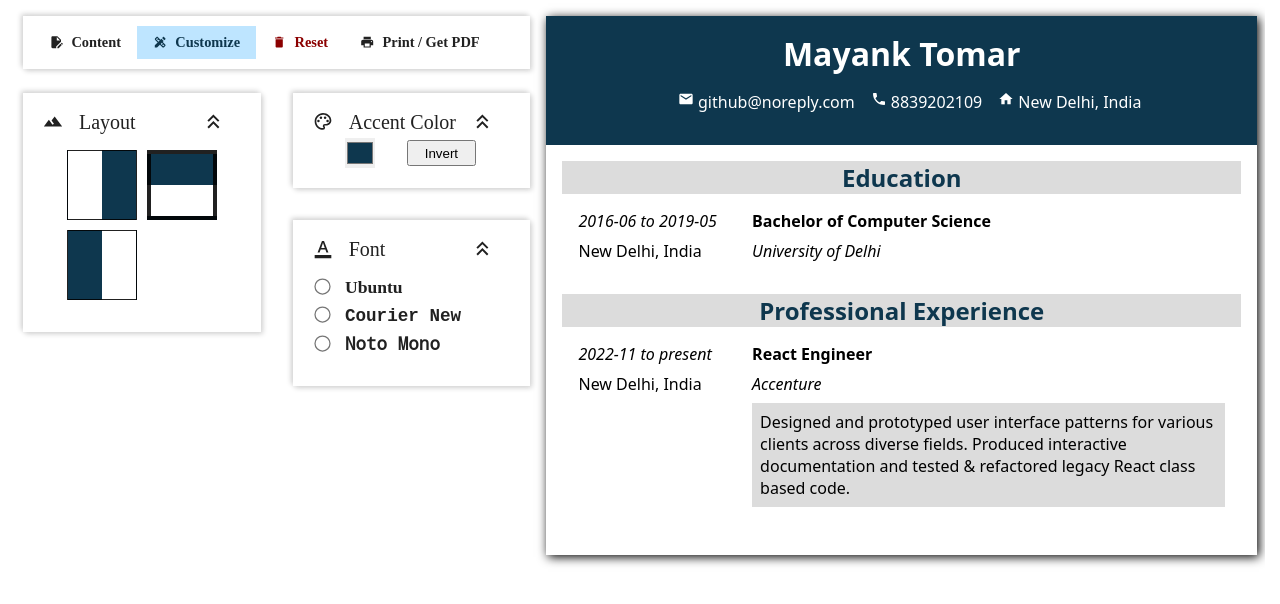
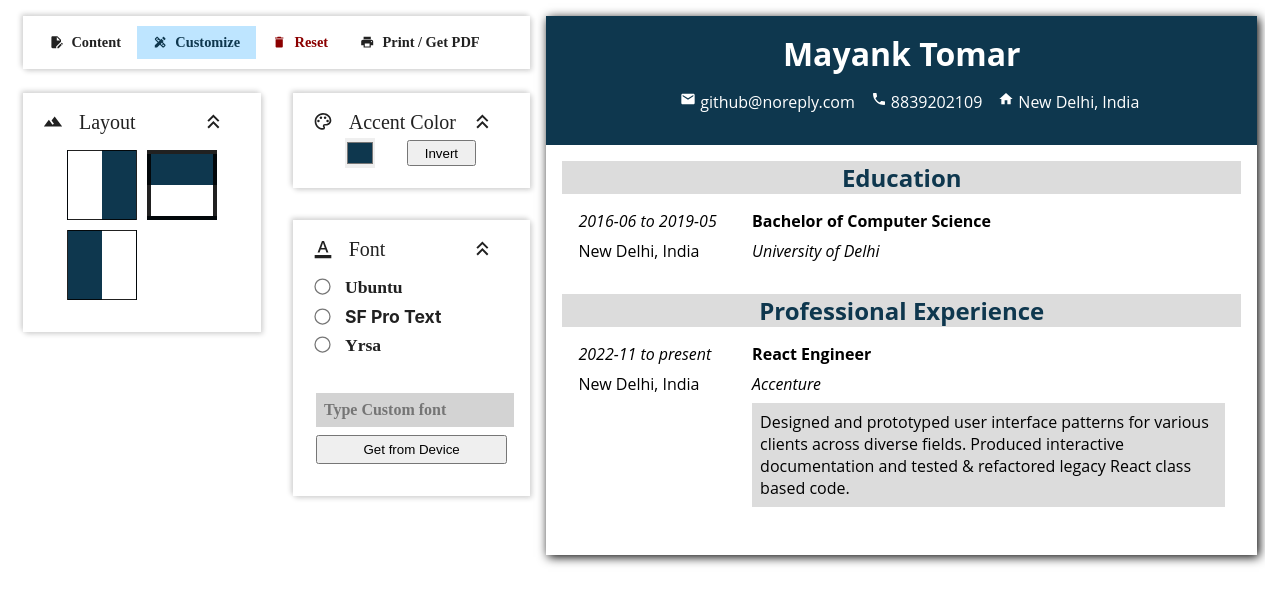
Before and after one commit to mynk-tmr/CV-Builder, a React (Vite) app: page / in a window 1280 px wide. Shown: the top 604 px of the page. Built offline with nearby package versions, Linux system fonts and the light colour scheme.

Commit message:
change pre-available fonts

```diff
--- a/src/components/App.jsx
+++ b/src/components/App.jsx
@@ -14,7 +14,7 @@ export default function App() {
   const [color, setColor] = useState("#0e374e");
   const [invert, toggleInvert] = useToggle(false);
   const [layout, setLayout] = useState(`"header" "body"`);
-  const [font, setFont] = useState("Noto Sans");
+  const [font, setFont] = useState("Open Sans");
 
   function handleTabChange(tab) {
     if (tab === activeTab) return;
--- a/src/components/CustomizeTab/FontBox.jsx
+++ b/src/components/CustomizeTab/FontBox.jsx
@@ -1,24 +1,37 @@
 import Accordian from "../Reusables/Accordian";
 import { MdOutlineFormatColorText as FontIco } from "react-icons/md";
 
-const FontBox = ({ font, changeFont }) => (
+export default function FontBox({ font, changeFont }) {
+  return (
     <Accordian open={true} head="Font" icon={<FontIco />}>
       <article className="fontbox">
-      {["Ubuntu", "Courier New", "Noto Mono"].map((ft) => (
+        {["Ubuntu", "SF Pro Text", "Yrsa"].map((ft) => (
           <label key={ft} htmlFor={ft} style={{ fontFamily: ft }}>
             <input
               type="radio"
               name="fontoptions"
               checked={font == ft}
+              id={ft}
               value={ft}
-            id={ft}
               onChange={changeFont}
             />
             {ft}
           </label>
         ))}
+        <br />
+        <input
+          placeholder="Type Custom font"
+          onChange={(e) => {
+            document.querySelector("#customfont").value = e.target.value;
+          }}
+        />
+        <button
+          id="customfont"
+          style={{ padding: "0.3rem" }}
+          onClick={changeFont}>
+          Get from Device
+        </button>
       </article>
     </Accordian>
   );
-
-export default FontBox;
+}
--- a/src/index.css
+++ b/src/index.css
@@ -105,18 +105,6 @@
       font-weight: bold;
       color: var(--primary-col);
     }
-
-    & input,
-    textarea {
-      all: unset;
-      font-size: 1rem;
-      padding: 0.5rem;
-      background-color: lightgray;
-    }
-
-    & textarea {
-      min-height: 5rem;
-    }
   }
 }
 
@@ -206,3 +194,16 @@
   margin: 0.25rem 2rem;
   cursor: pointer;
 }
+
+input:not([type='radio'], [type='color']),
+textarea {
+  all: unset;
+  font-size: 1rem;
+  padding: 0.5rem;
+  width: 95%;
+  background-color: lightgray;
+}
+
+& textarea {
+  min-height: 5rem;
+}
```
Lines whose indentation alone changed are shown as unchanged.
